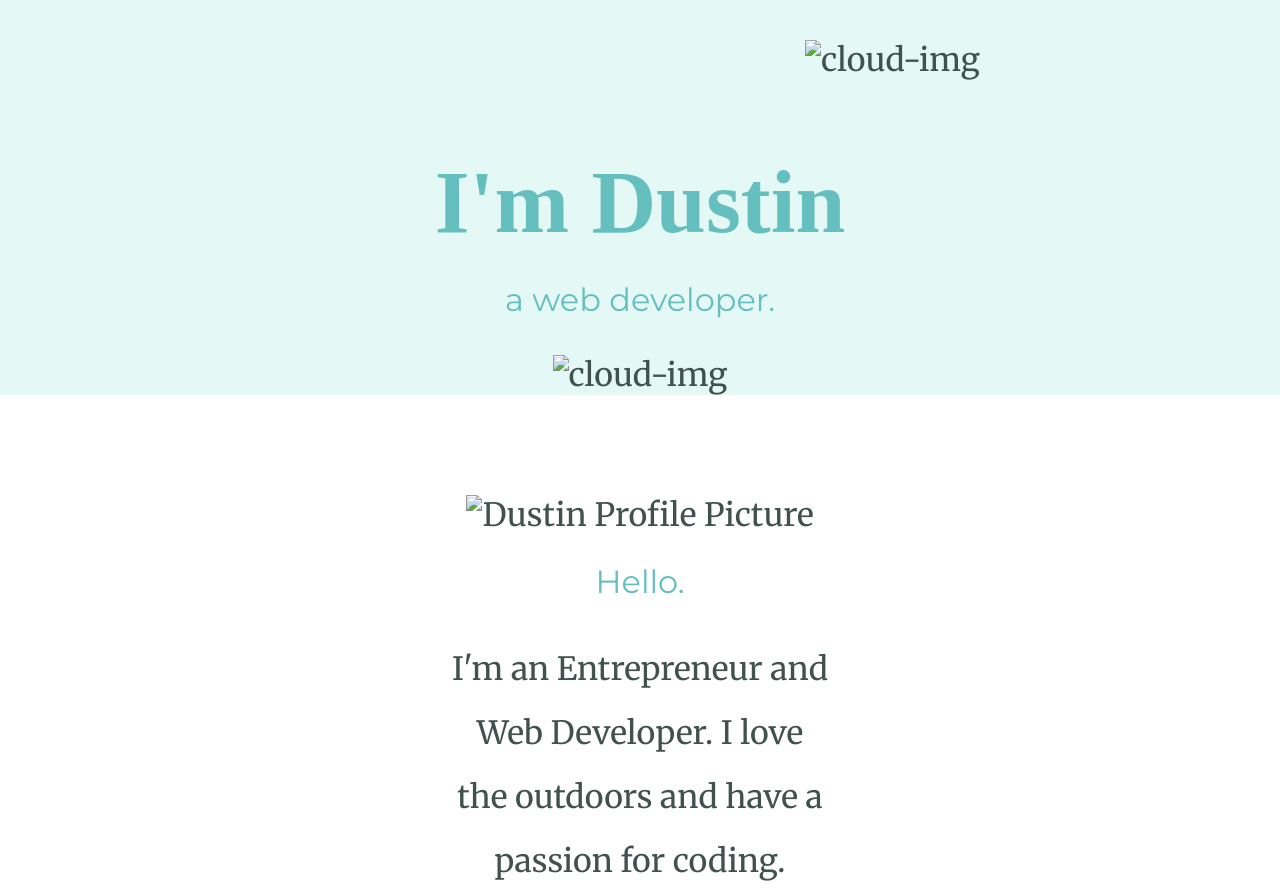
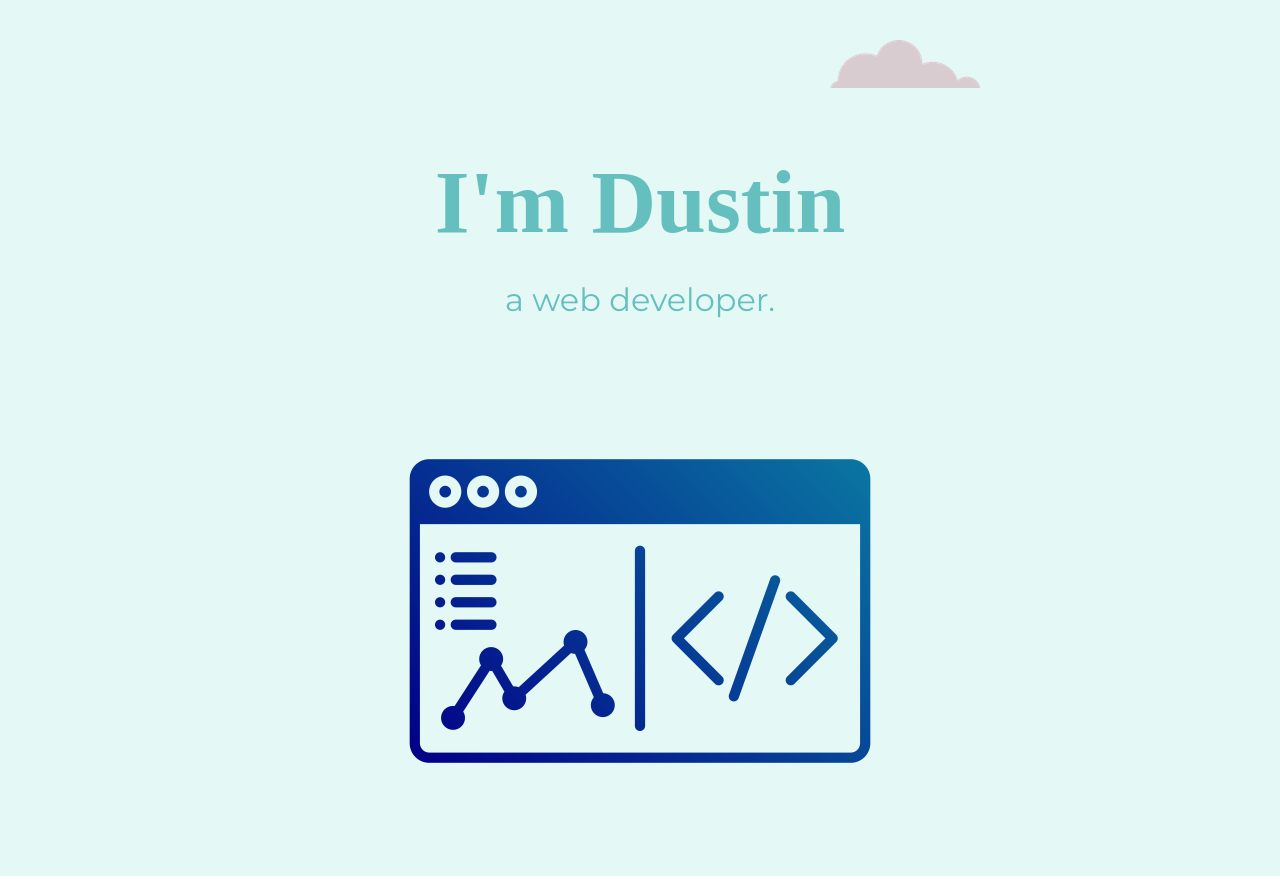
Before and after one commit to drseverance/my-site, a plain HTML site: page index.html in a window 1280 px wide. Shown: the top 896 px of the page. Drawn offline with Linux system fonts and the light colour scheme; files that its build step writes are made by us from their sources; a web font is replaced by a local one.

Commit message:
Update index.html

```diff
--- a/index.html
+++ b/index.html
@@ -3,7 +3,7 @@
   <head>
     <meta charset="utf-8">
     <title>Dustin Severance</title>
-    <link rel="stylesheet" href="css/styles.css">
+    <link rel="stylesheet" href="styles.css">
     <link rel="icon" href="favicon.ico">
     <link rel="preconnect" href="https://fonts.googleapis.com">
     <link rel="preconnect" href="https://fonts.gstatic.com" crossorigin>
@@ -12,16 +12,16 @@
   </head>
   <body>
     <div class="top-container">
-      <img class="top-cloud"src="images/cloud.png" alt="cloud-img">
+      <img class="top-cloud"src="cloud.png" alt="cloud-img">
       <h1>I'm Dustin</h1>
       <h2>a web developer.</h2>
 
-      <img src="images/coding-icon.png" alt="cloud-img">
+      <img src="coding-icon.png" alt="cloud-img">
     </div>
 
     <div class="middle-container">
       <div class="profile">
-        <img src="images/dustin.png" alt="Dustin Profile Picture">
+        <img src="dustin.png" alt="Dustin Profile Picture">
         <h2>Hello.</h2>
         <p class="intro">I'm an Entrepreneur and Web Developer. I love the outdoors and have a passion for coding.</p>
       </div>
@@ -37,7 +37,7 @@
 
         </div>
         <div class="skill-row">
-          <img class="project-img" src="images/project-icon.png" alt="project-img">
+          <img class="project-img" src="project-icon.png" alt="project-img">
 
           <h3>Projects</h3>
           <p>I can build a variety of applications.</p>
```
